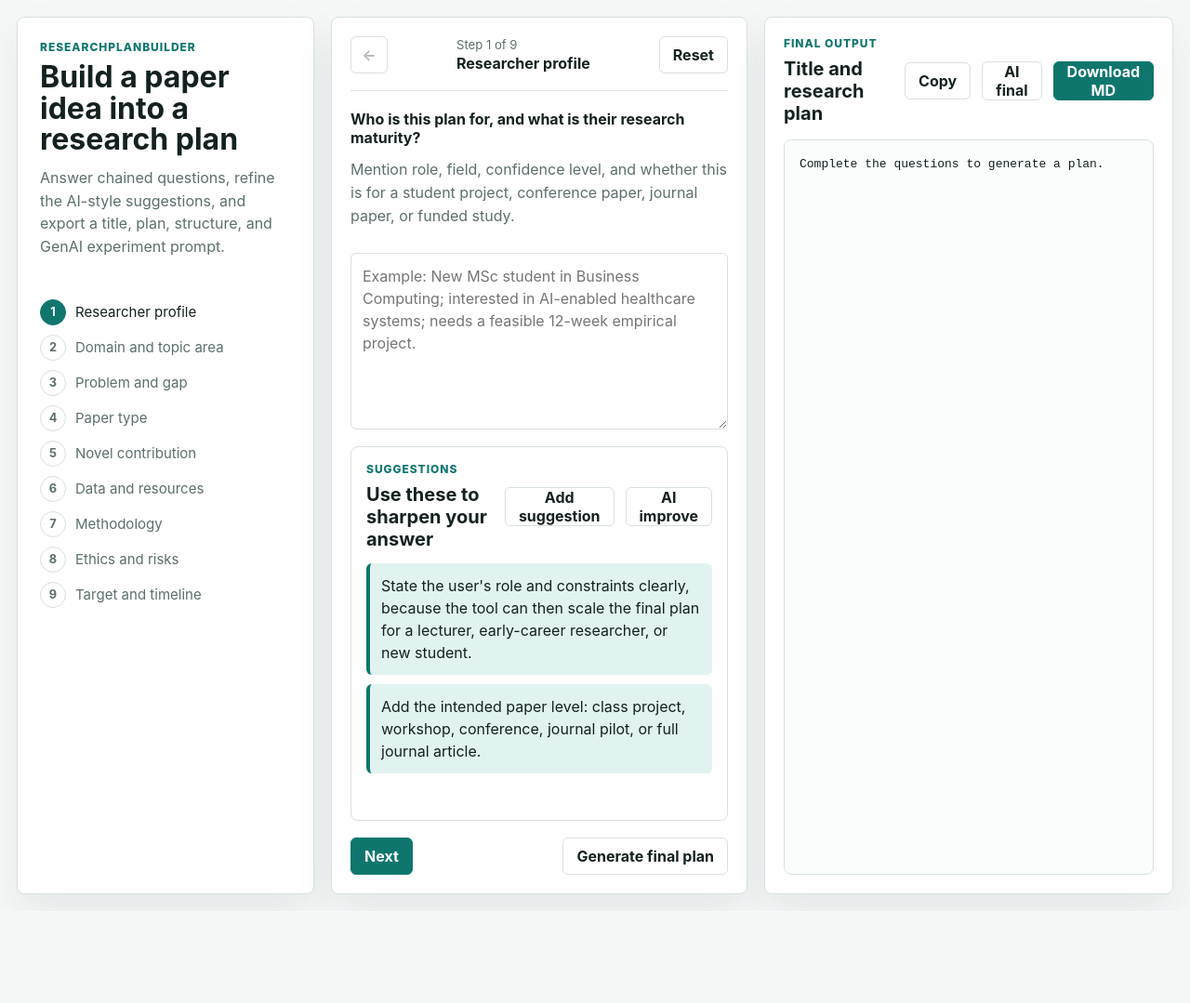
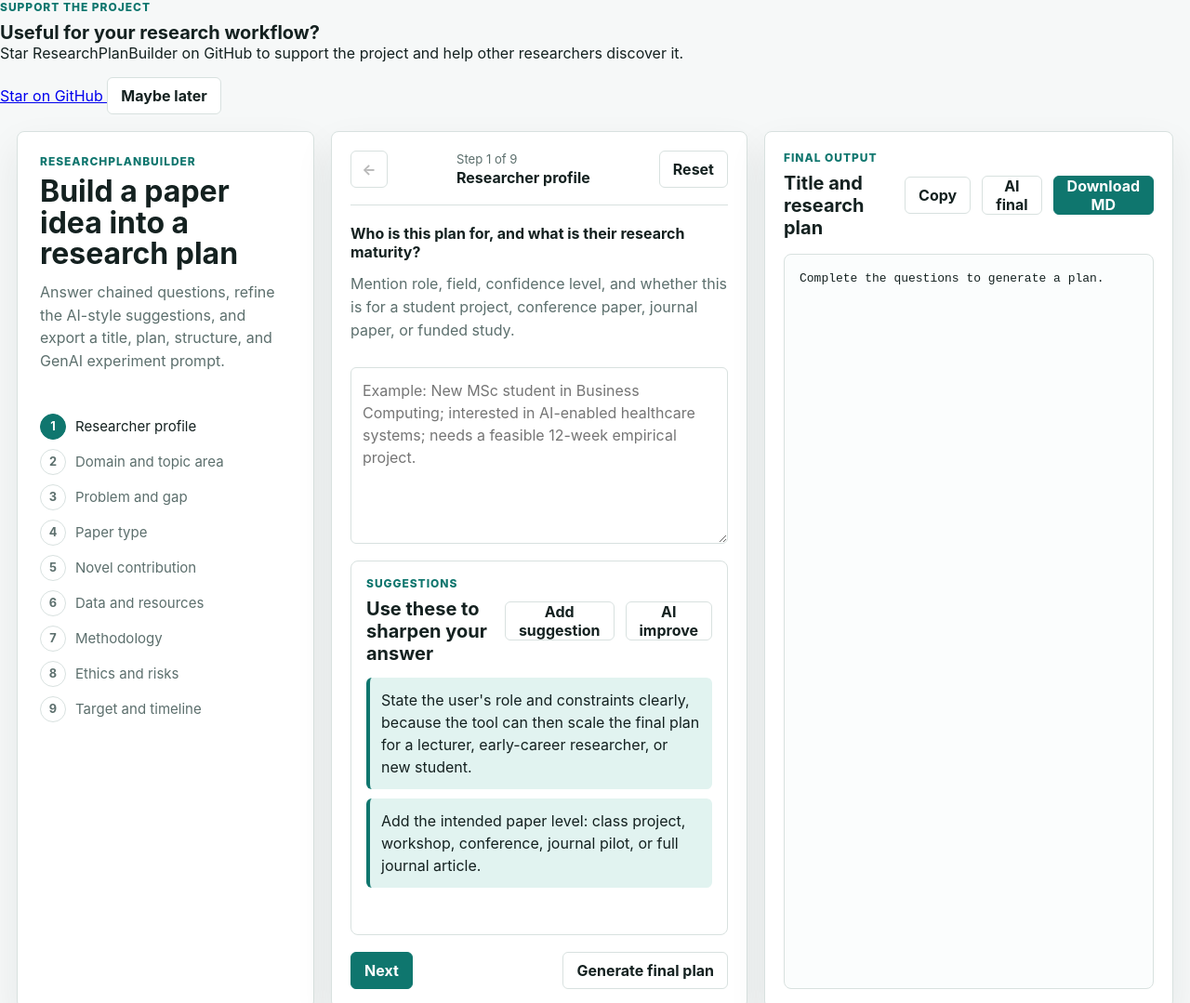
Before and after one commit to alanvallavaraj/ResearchPlanBuilder, a website: page index.html in a window 1280 px wide. Shown: the top 1079 px of the page at 93% size. Before the commit the page ends 980 px from the top, so only its background shows below. Drawn offline with Linux system fonts and the light colour scheme.

Commit message:
Add GitHub star prompt

```diff
--- a/index.html
+++ b/index.html
@@ -11,6 +11,30 @@
     <link rel="stylesheet" href="styles.css" />
   </head>
   <body>
+    <div id="starPrompt" class="star-prompt" role="dialog" aria-labelledby="starPromptTitle">
+      <div class="star-copy">
+        <p class="eyebrow">Support the project</p>
+        <h2 id="starPromptTitle">Useful for your research workflow?</h2>
+        <p>
+          Star ResearchPlanBuilder on GitHub to support the project and help
+          other researchers discover it.
+        </p>
+      </div>
+      <div class="star-actions">
+        <a
+          class="primary-link"
+          href="https://github.com/alanvallavaraj/ResearchPlanBuilder"
+          target="_blank"
+          rel="noopener noreferrer"
+        >
+          Star on GitHub
+        </a>
+        <button id="dismissStarPrompt" class="secondary-btn" type="button">
+          Maybe later
+        </button>
+      </div>
+    </div>
+
     <main class="app-shell">
       <aside class="sidebar" aria-label="Question progress">
         <div>
```
